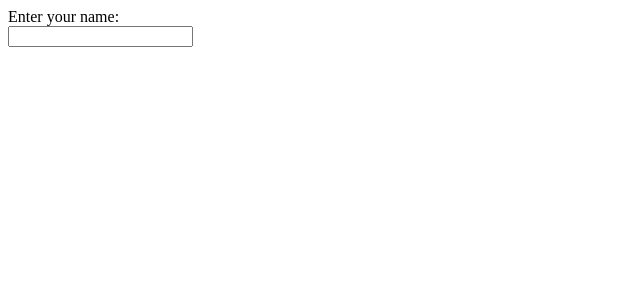
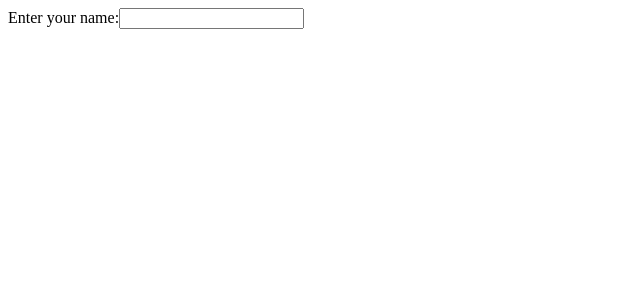
Before and after one commit to acciojob/personal-greeting-damnanuj, a React app: page / in a window 1280 px wide. Shown: the top 300 px of the page, without its empty margins (0-640 px from the left). Built offline with nearby package versions, Linux system fonts and the light colour scheme.

Commit message:
used useState to solve

```diff
--- a/src/components/App.js
+++ b/src/components/App.js
@@ -11,8 +11,10 @@ const App = () => {
   }
   return (
     <div>
-        <label>Enter your name:</label> <br/>
+      <form>
+        <label>Enter your name:</label>
         <input onChange={getValue} type="text" />
+      </form>
         <p>{text}</p>
     </div>
   )
```
